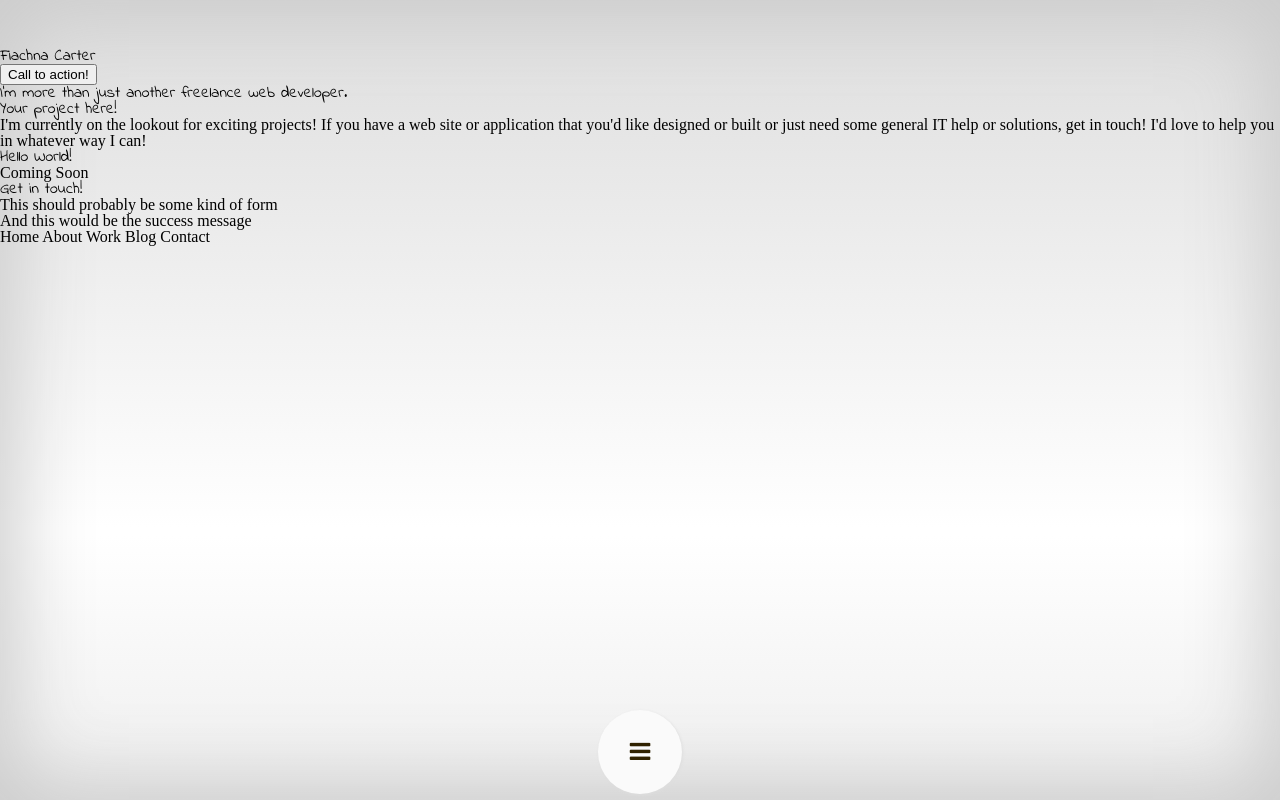
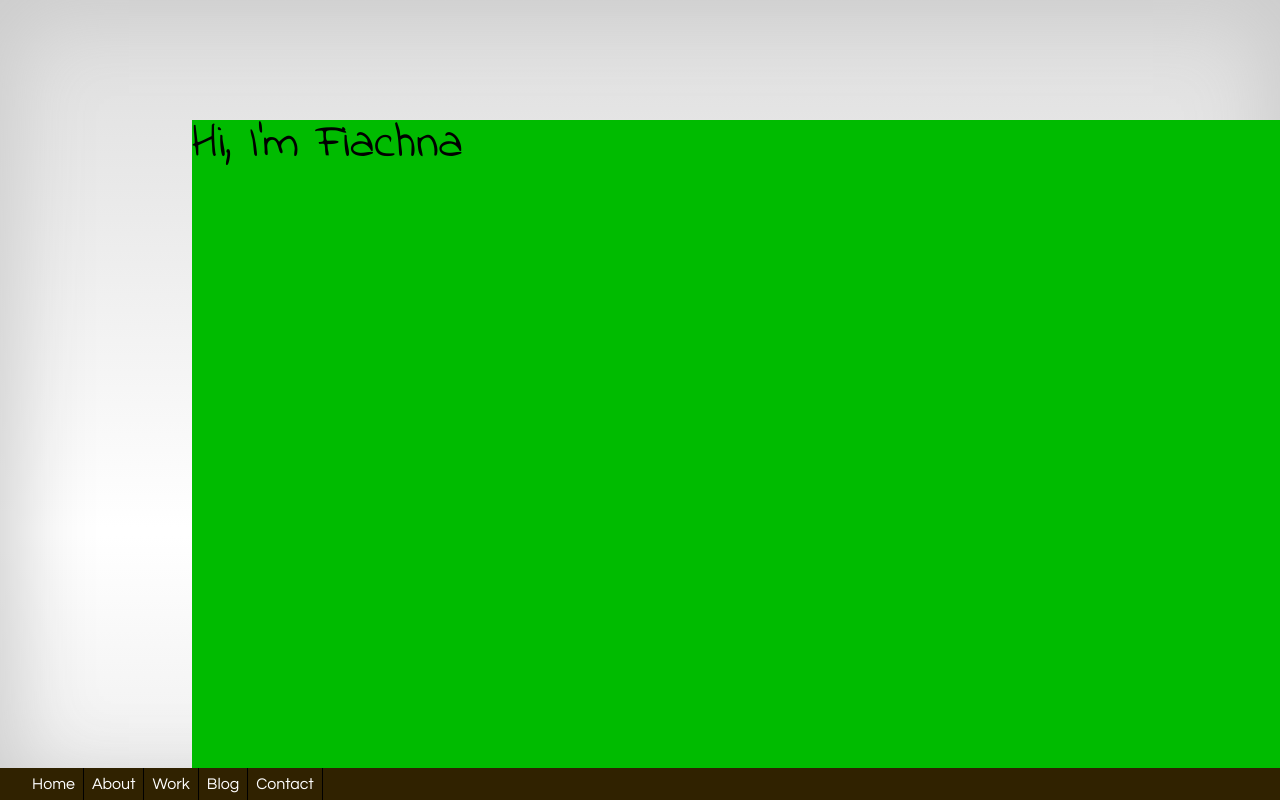
Before and after one commit to Fiachna/fiachna.github.io, a plain HTML site: page index.html in a window 1280 px wide. Drawn offline with Linux system fonts and the light colour scheme.

Commit message:
Finish responsive navigation styles

```diff
--- a/css/style.css
+++ b/css/style.css
@@ -26,6 +26,8 @@ time,mark,audio,video{
   font:inherit;
   vertical-align:baseline;
   box-sizing: border-box;
+
+  font-family: 'Questrial', sans-serif;
 }
 /* HTML5 display-role reset for older browsers */
 article,aside,details,figcaption,figure,
@@ -81,6 +83,7 @@ a {
 
 h1 {
   font-family: 'Indie Flower', cursive;
+  font-size: 300%;
 }
 
 #background {
@@ -101,17 +104,70 @@ h1 {
 
 header {
   width: 100%;
-  padding-top: 3em;
+  height: 15%;
 }
 
-header h2 {
-  display: inline-block;
-  width: 33%;
-  text-transform: uppercase;
-  font-family: 'Questrial', sans-serif;
-  color: #bbb;
-  line-height: 3.5em;
-  text-align: center;
+footer {
+  position: fixed;
+  bottom: 0%;
+  left: 0%;
+  right: 0%;
+
+  background-color: #302200;
+  line-height: 2em;
+  padding-left: 1.5em;
+}
+
+footer a {
+  color: #fff;
+  padding-left: 0.5em;
+  padding-right: 0.5em;
+  margin: 0;
+  height: 100%;
+  border-right: 1px solid #000;
+  display: block;
+  float: left;
+}
+
+footer a:hover {
+  background-color: #443819;
+}
+
+footer a:active {
+  background-color: #2B1E00;
+}
+
+.main.content {
+  position: relative;
+  width: 85%;
+  height: 85%;
+  left: 15%;
+  bottom: 0;
+  top: 0;
+  background-color: #0b0;
+}
+
+.main.content section {
+  position: absolute;
+  top: 0;
+  opacity: 0;
+
+  transition: opacity .3s ease .3s;
+}
+
+.main.content section.active {
+  opacity: 1;
+}
+
+/* media queries */
+@media screen and (max-width:480px){
+  #radial-menu{
+    display: block !important;
+  }
+
+  footer {
+    display: none;
+  }
 }
 
 /*------------------------------------*\
@@ -119,6 +175,8 @@ header h2 {
 \*------------------------------------*/
 
 #radial-menu {
+  display: none;
+
   font-size:1em;
   width: 26em;
   height: 26em;
@@ -127,7 +185,7 @@ header h2 {
   left: 50%;
   margin-left: -13em;
   bottom: 0%;
-  margin-bottom: -10em;
+  margin-bottom: -9em;
   z-index: 10;
   border-radius: 50%;
   transition: all .3s ease 0.3s;
@@ -246,7 +304,18 @@ header h2 {
 #radial-menu nav > div > div > span > a:hover,
 #radial-menu nav > div > div > span > a:active,
 #radial-menu nav > div > div > span > a:focus {
-  background-color: rgba(255, 255, 255, 0.9);
+  background-color:/* media queries */
+@media screen and (max-width:480px){
+  #radial-menu{
+    font-size:.68em;
+  }
+  #radial-menu > a{
+    font-size:1em;
+  }
+  #radial-menu nav > div {
+    font-size:1.52em;
+  }
+} rgba(255, 255, 255, 0.9);
 }
 
 /* spoke interior span */
--- a/index.html
+++ b/index.html
@@ -17,12 +17,10 @@
 
 	<section class="main content">
 		<section id="home">
-			<h1>Fiachna Carter</h1>
-			<h2></h2>
-			<button>Call to action!</button>
+			<h1>Hi, I'm Fiachna</h1>
 		</section>
 		<section id="about">
-			<h1>I'm more than just another freelance web developer.</h1>
+			<h1>Hi, I'm Fiachna</h1>
 			<p></p>
 		</section>
 		<section id="work">
```
